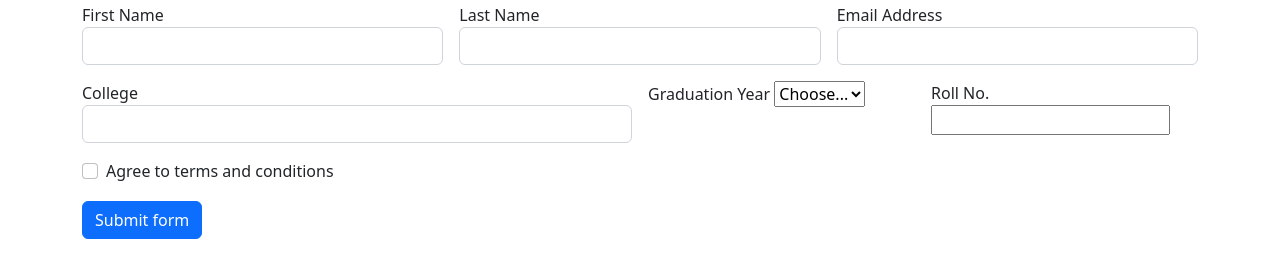
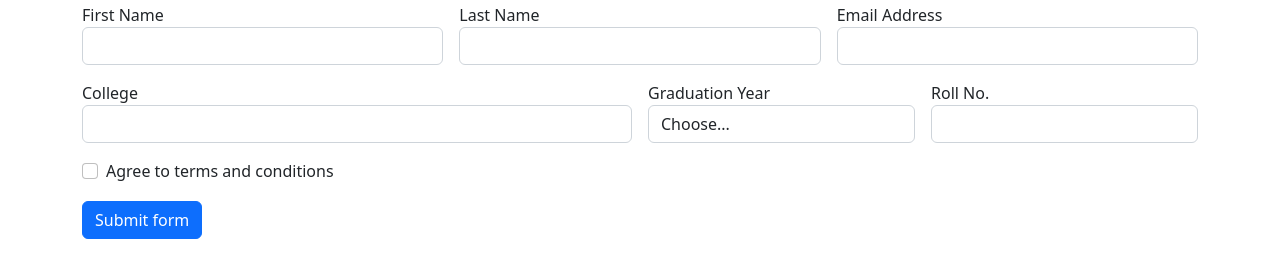
Before and after one commit to acciojob/bootstrap-form-easy-HarishPrb28, a website: page main.html in a window 1280 px wide. Shown: the part 53-330 px from the top of the page. Drawn offline with nearby package versions, Linux system fonts and the light colour scheme.

Commit message:
created a submission

```diff
--- a/main.html
+++ b/main.html
@@ -59,7 +59,7 @@
 </div>
 	  <div class=" col-md-3">
 	<label for="grad-year-select">Graduation Year</label>
-     <select id="grad-year-select" class="form-label" name="Graduation Year" required>
+     <select id="grad-year-select" class="form-control" name="Graduation Year" required>
         <option selected>Choose...</option>
         <option>2020</option>
  <option>2021</option>
@@ -73,7 +73,7 @@
 </div>
 	  <div class="col-md-3">
 	<label for="roll-no-input">Roll No.</label>
-      <input type="text" class="form-label" id="roll-no-input" name="Roll No." required>
+      <input type="text" class="form-control" id="roll-no-input" name="Roll No." required>
 		   <div class="invalid-feedback">
         Please provide a valid Roll No.
       </div>
```
